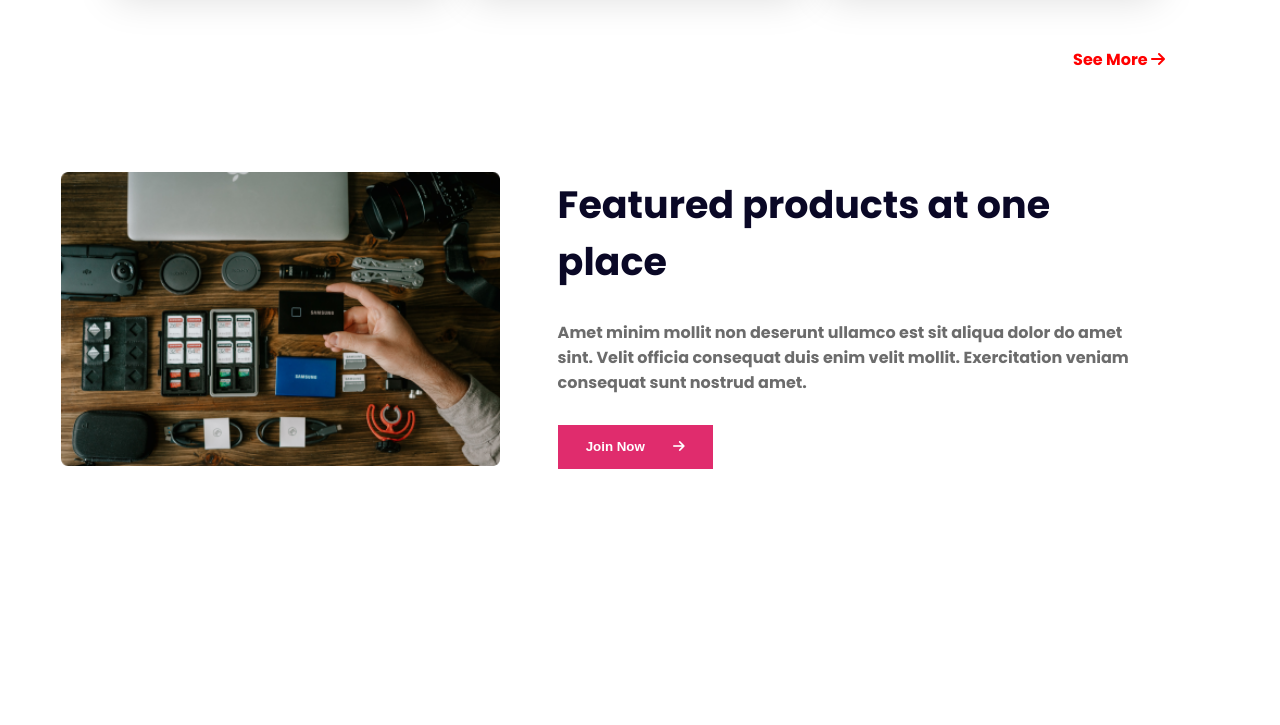
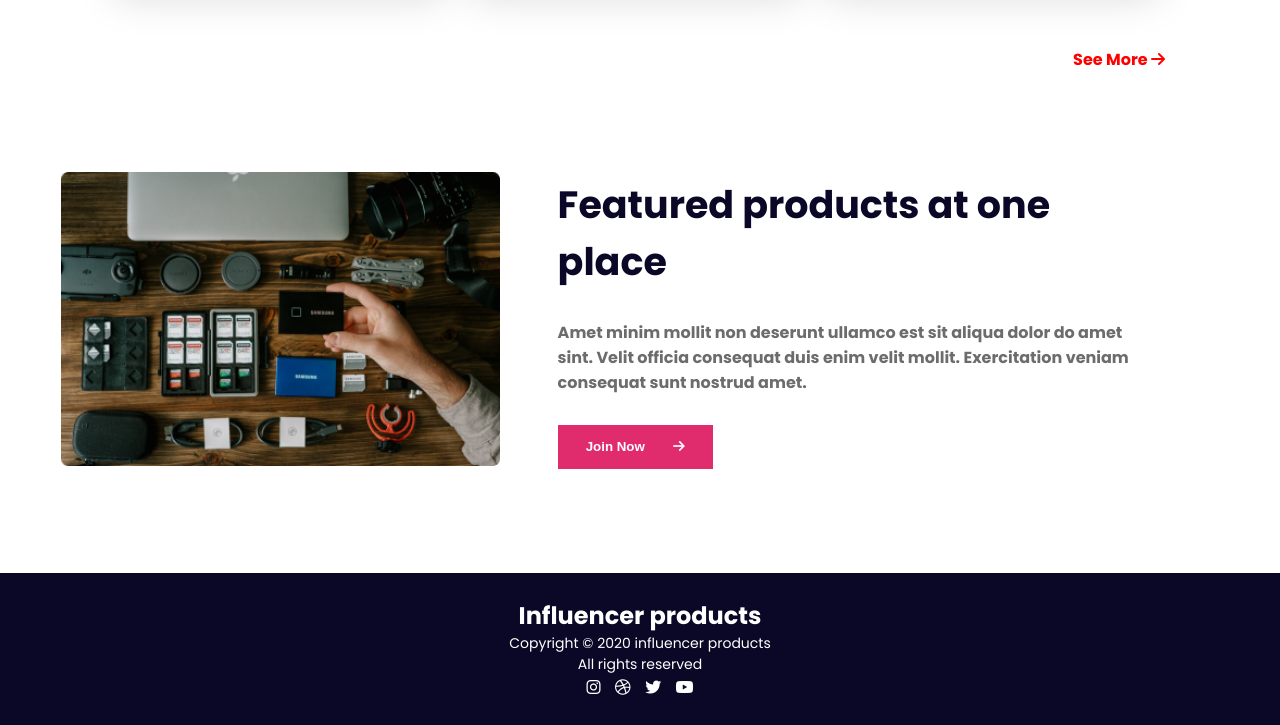
Before and after one commit to sakib-333/influencer-gear, a plain HTML site: page index.html in a window 1280 px wide. Shown: the part 2406-3131 px from the top of the page. Before the commit the page ends 2879 px from the top, so only its background shows below. Drawn offline with Linux system fonts and the light colour scheme.

Commit message:
Add footer section.

```diff
--- a/index.html
+++ b/index.html
@@ -328,7 +328,27 @@
           </div>
         </div>
       </main>
-      <footer></footer>
     </div>
+    <footer>
+      <div class="footer-cont">
+        <h1 class="font-size-24 font-weight-700">Influencer products</h1>
+        <p class="font-size-14">Copyright &copy; 2020 influencer products</p>
+        <p class="font-size-14">All rights reserved</p>
+        <div class="social-icons">
+          <a href="#">
+            <i class="fa-brands fa-instagram margin-right-10"></i>
+          </a>
+          <a href="#">
+            <i class="fa-brands fa-dribbble margin-right-10"></i>
+          </a>
+          <a href="#">
+            <i class="fa-brands fa-twitter margin-right-10"></i>
+          </a>
+          <a href="#">
+            <i class="fa-brands fa-youtube"></i>
+          </a>
+        </div>
+      </div>
+    </footer>
   </body>
 </html>
--- a/style.css
+++ b/style.css
@@ -96,6 +96,9 @@ body {
 }
 
 /* Common margin */
+.margin-right-10 {
+  margin-right: 10px;
+}
 .margin-left-15 {
   margin-left: 15px;
 }
@@ -274,6 +277,20 @@ nav .burger {
 .btn-join-now:hover i {
   transform: translateX(50%);
 }
+
+/* Footer */
+footer {
+  padding: 25px 0;
+  margin-top: 100px;
+  width: 100%;
+  background-color: rgb(10, 8, 38);
+  color: #fff;
+  text-align: center;
+}
+.social-icons a {
+  text-decoration: none;
+  color: #fff;
+}
 /* Media queries for mobile device */
 @media screen and (max-width: 675px) {
   nav .burger {
```
